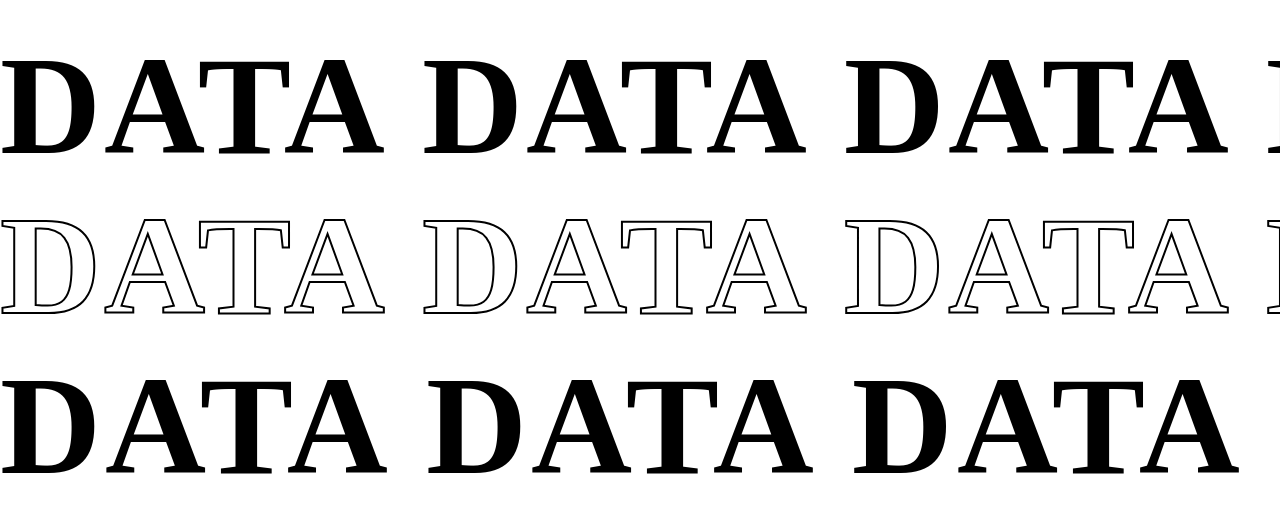
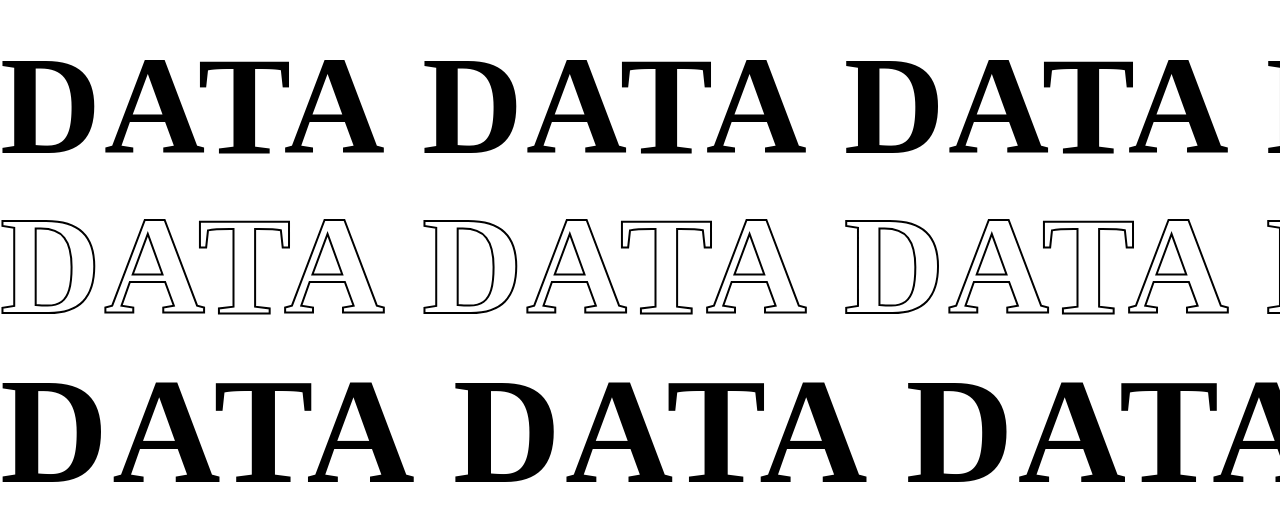
Before and after one commit to code-JOA/Lan, a plain HTML site: page Page-1/index.html in a window 1280 px wide. Shown: the part 135-656 px from the top of the page. Drawn offline with Linux system fonts and the light colour scheme.

Commit message:
Commit auto_update

```diff
--- a/Page-1/style.css
+++ b/Page-1/style.css
@@ -89,7 +89,7 @@ body {
 }
 #scroll-div3 h1 {
   display: inline-block;
-  font-size: 140px;
+  font-size: 150px;
   text-transform: uppercase;
   margin-right: 30px;
   letter-spacing: 4px;
```
